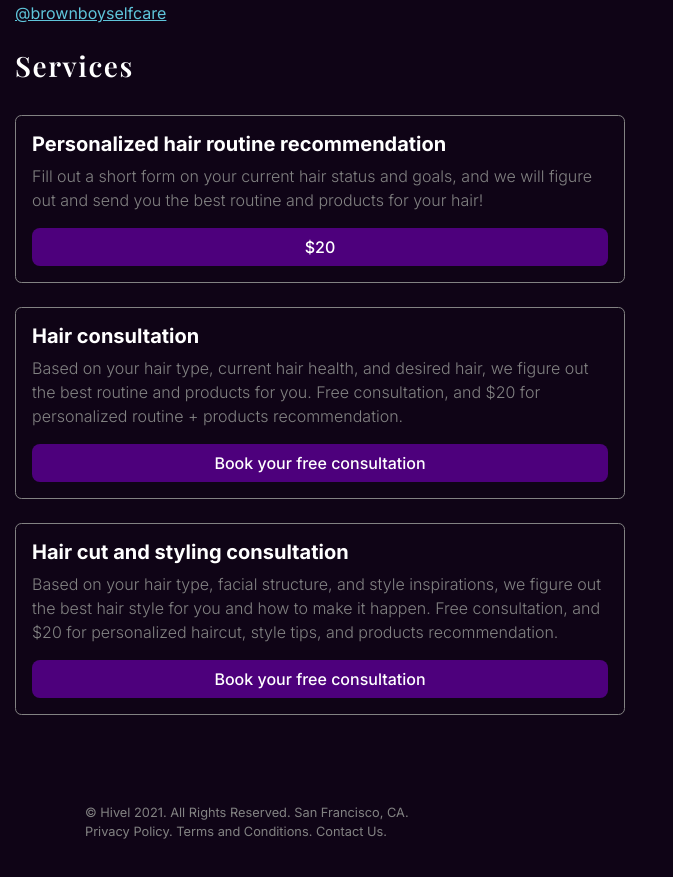
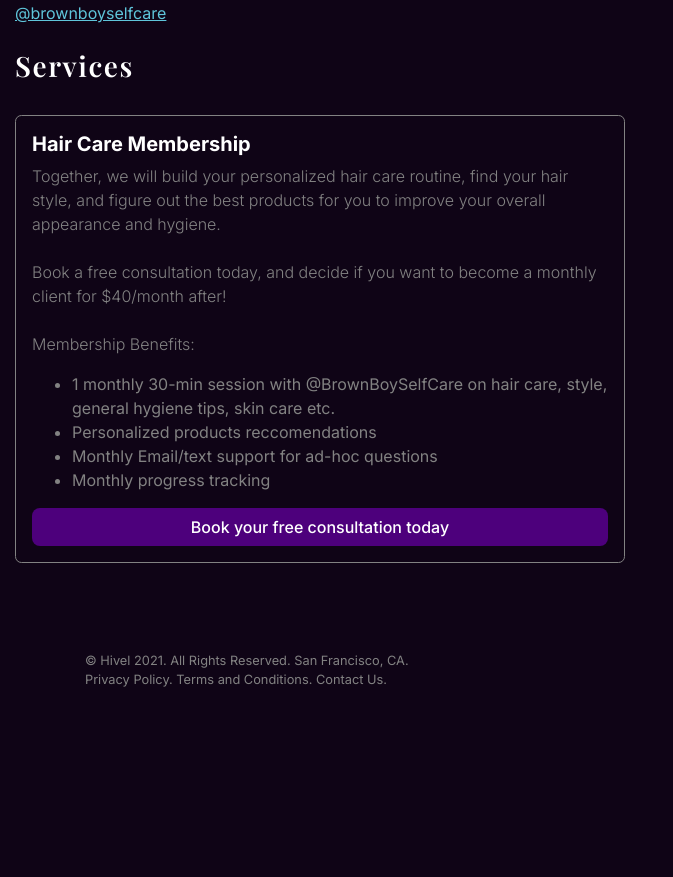
Before and after one commit to mayankmmmx/hivel-landing-page, a plain HTML site: page brownboyselfcare.html in a window 1280 px wide. Shown: the part 519-1396 px from the top of the page, without its empty margins (0-673 px from the left). After the commit the page ends 1288 px from the top, so only its background shows below. Drawn offline with nearby package versions, Linux system fonts and the light colour scheme; a script that the page names is missing; a web font is replaced by a local one.

Commit message:
added membership

```diff
--- a/brownboyselfcare.html
+++ b/brownboyselfcare.html
@@ -57,21 +57,19 @@
             <h3 class="importantfont">Services</h3>
             <br />
             <div class="product-offerings">
-                <h5 class="lead-3">Personalized hair routine recommendation</h5>
-                <p class="lead-2">Fill out a short form on your current hair status and goals, and we will figure out and send you the best routine and products for your hair!</p>
-                <a href="https://form.jotform.com/212297902887064"><button type="button" class="btn btn-book" id="mayank-chkout-routine-async">$20</button></a>
-            </div>
-            <br />
-            <div class="product-offerings">
-                <h5 class="lead-3">Hair consultation</h5>
-                <p class="lead-2">Based on your hair type, current hair health, and desired hair, we figure out the best routine and products for you. Free consultation, and $20 for personalized routine + products recommendation.</p>
-                <a href="https://vaqo4wvihck.typeform.com/to/wdiCm6qX"><button type="button" class="btn btn-book" id="mayank-chkout-routine">Book your free consultation</button></a>
-            </div>
-            <br />
-            <div class="product-offerings">
-                <h5 class="lead-3">Hair cut and styling consultation</h5>
-                <p class="lead-2">Based on your hair type, facial structure, and style inspirations, we figure out the best hair style for you and how to make it happen. Free consultation, and $20 for personalized haircut, style tips, and products recommendation.</p>
-                <a href="https://vaqo4wvihck.typeform.com/to/iD8MLurC"><button type="button" class="btn btn-book" id="mayank-chkout-style">Book your free consultation</button></a>
+                <h5 class="lead-3">Hair Care Membership</h5>
+                <p class="lead-2">
+                    Together, we will build your personalized hair care routine, find your hair style, and figure out the best products for you to improve your overall appearance and hygiene. <br /> <br /> Book a free consultation today, and decide if you want to become a monthly client for $40/month after!
+                    <br /><br />
+                    Membership Benefits:
+                    <ul>
+                        <li>1 monthly 30-min session with @BrownBoySelfCare on hair care, style, general hygiene tips, skin care etc.</li>
+                        <li>Personalized products reccomendations</li>
+                        <li>Monthly Email/text support for ad-hoc questions</li>
+                        <li>Monthly progress tracking</li>
+                    </ul>
+                </p>
+                <a href="https://calendly.com/hivel/hair-consultation"><button type="button" class="btn btn-book" id="mayank-chkout-routine-async">Book your free consultation today</button></a>
             </div>
             <br />
         </div>
```
